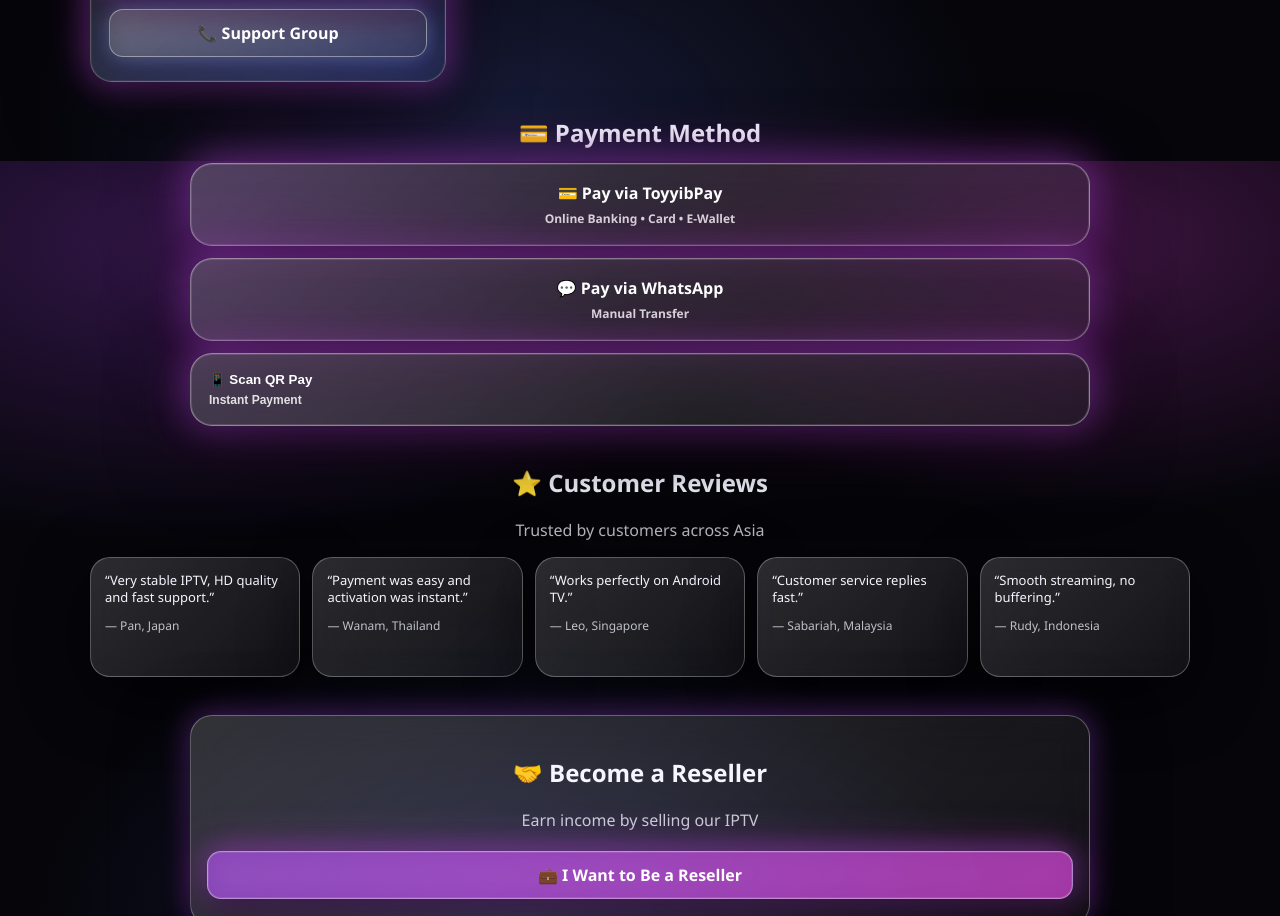
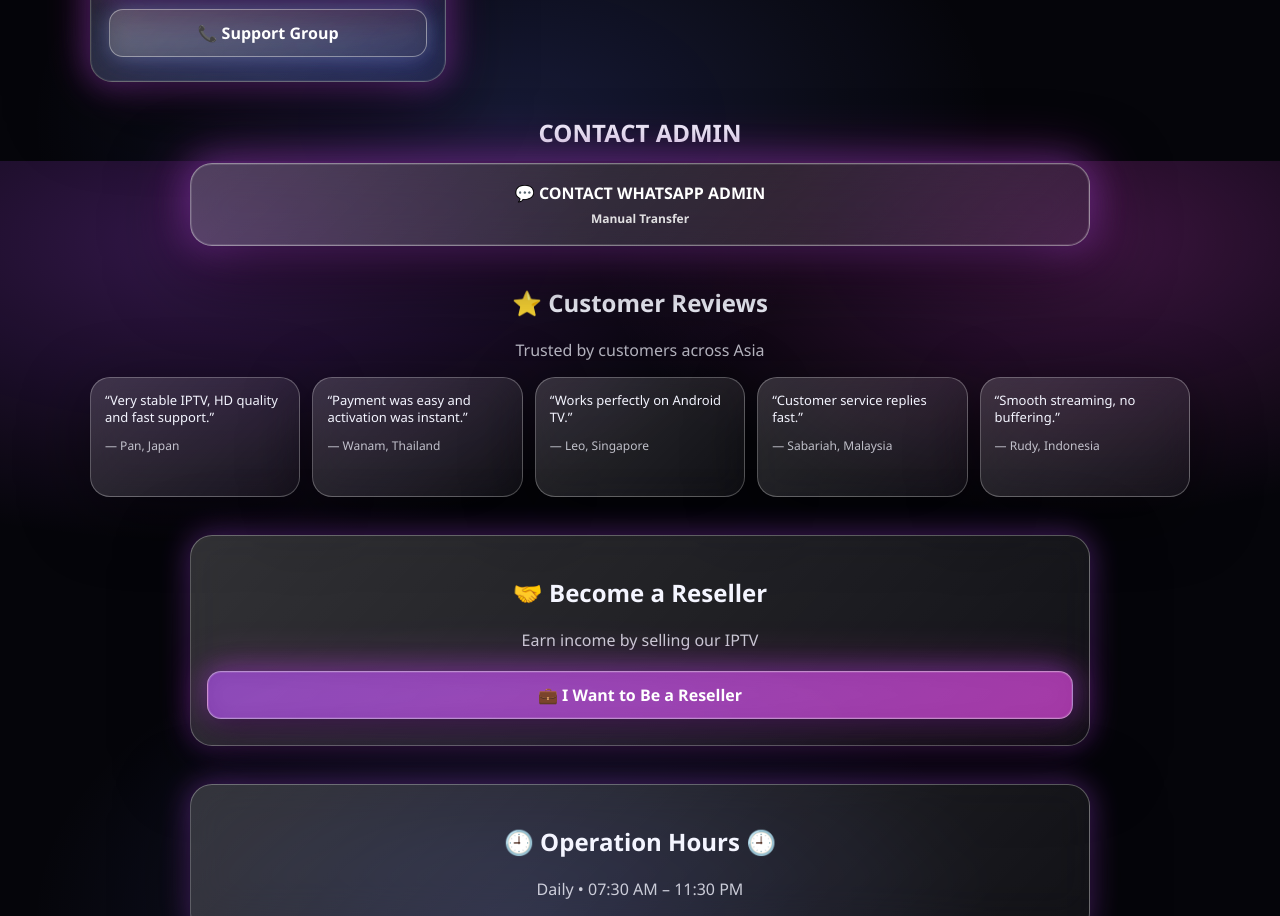
Before and after one commit to IrkunIPTV/E1shopdev, a plain HTML site: page index.html in a window 1280 px wide. Shown: the part 2239-3155 px from the top of the page. Drawn offline with Linux system fonts and the light colour scheme.

Commit message:
Update index.html

```diff
--- a/index.html
+++ b/index.html
@@ -152,24 +152,15 @@
 
 <!-- ================= PAYMENT ================= -->
 <section class="payment">
-  <h2>💳 Payment Method</h2>
+  <h2> CONTACT ADMIN </h2>
   <div class="payment-box">
-
-    <a href="https://toyyibpay.com/PEMBELIAN-E1SHOP" class="payment-btn toyyibpay" target="_blank" rel="noopener">
-      💳 Pay via ToyyibPay
-      <span>Online Banking • Card • E-Wallet</span>
-    </a>
 
     <!-- UPDATED: WhatsApp with prefilled message -->
     <a href="https://wa.me/601158256253?text=How%20to%20pay%20sir%3F" class="payment-btn whatsapp" target="_blank" rel="noopener">
-      💬 Pay via WhatsApp
+      💬 CONTACT WHATSAPP ADMIN
       <span>Manual Transfer</span>
     </a>
 
-    <button class="payment-btn qr" onclick="openQR()">
-      📱 Scan QR Pay
-      <span>Instant Payment</span>
-    </button>
 
   </div>
 </section>
```
